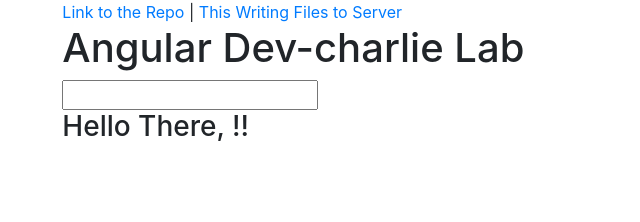
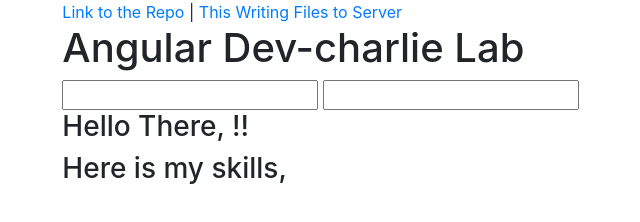
Before and after one commit to jlwamba/dev-charlie, a website: page angular.html in a window 1280 px wide. Shown: the whole page, without its empty margins (166-806 px from the left). Drawn offline with nearby package versions, Linux system fonts and the light colour scheme; no server answers.

Commit message:
updated angular.html

```diff
--- a/angular.html
+++ b/angular.html
@@ -23,8 +23,9 @@
             <div class="col-md-8 offset-md-2">
                 <h1 id="page-title">Angular Dev-charlie Lab</h1>
                 <input ng-model="user.name">
+                <input ng-model="user.skills">
                 <h3 id="user-greeting">Hello There, {{ user.name }}!!</h3>
-
+                <h3 id="user"> Here is my skills, {{user.skills}}</h3>
             </div>
         </div>
     </div>
```
Also changed, not shown: README.md.
